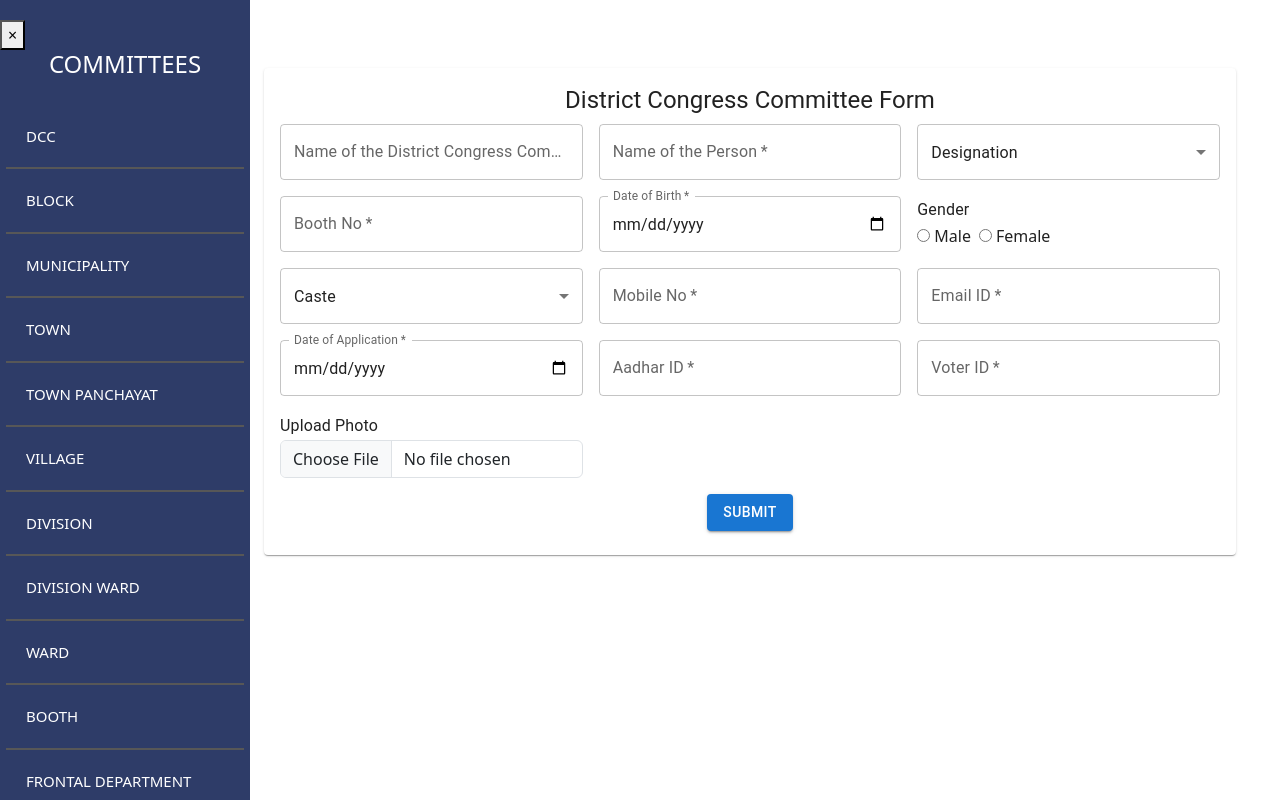
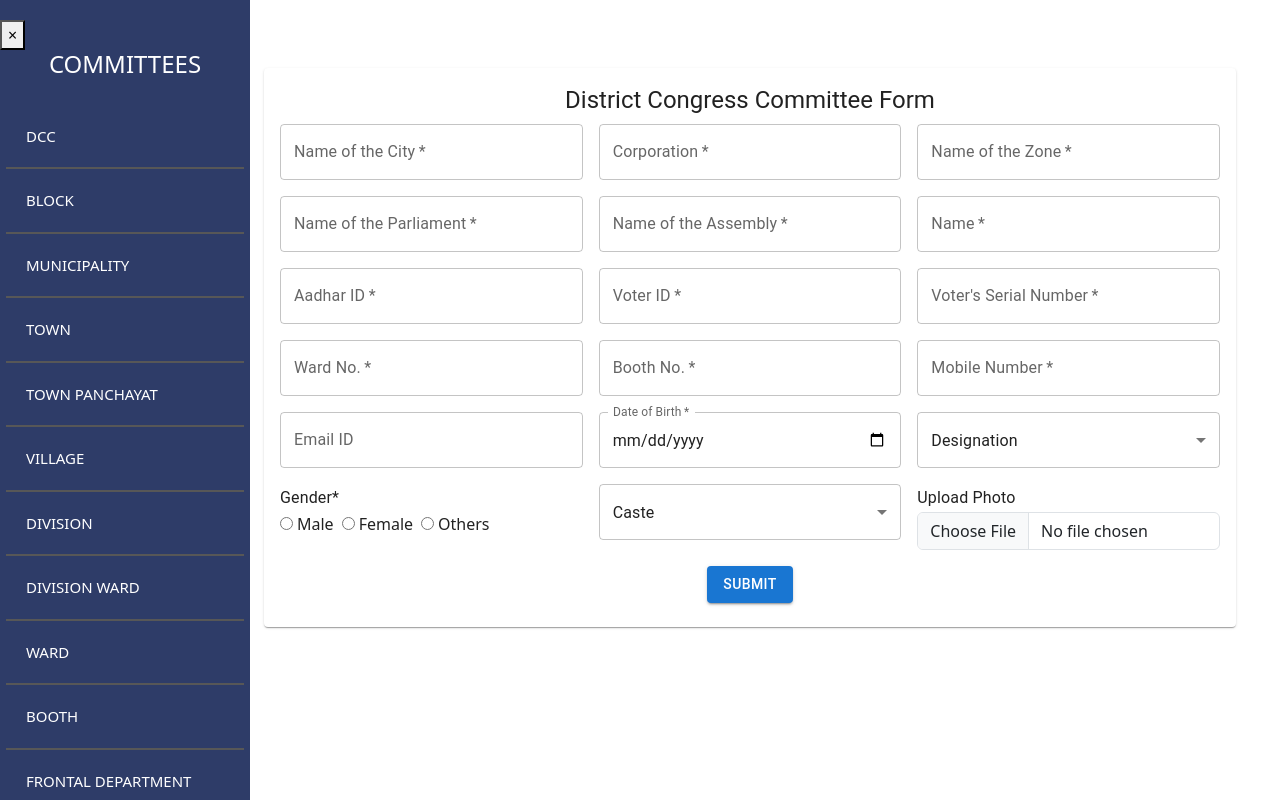
Before and after one commit to vijipadha/District-Congress-Committee, a React (Create React App) app: page / in a window 1280 px wide. Both pictures are taken after typing "name@example.com", "Sample123" into the empty fields and a click on the button "Login". Built offline with nearby package versions, Linux system fonts and the light colour scheme.

Commit message:
Updated DCC page and Masters link added in sideNav

```diff
--- a/src/DccPage.js
+++ b/src/DccPage.js
@@ -7,7 +7,7 @@ const theme = createTheme({
     },
   },
 });
-const  selectDesigConfig = {
+const selectDesigConfig = {
   label: "Designation",
   fullWidth: true,
   name: "designation",
@@ -20,9 +20,10 @@ const  selectDesigConfig = {
     { value: "General Secretary", label: "General Secretary" },
     { value: "Secretary", label: "Secretary" },
     { value: "Executive Member", label: "Executive Member" },
+    { value: "New Member Enroll", label: "New Member Enroll" },
   ],
 };
-const  selectCasteConfig = {
+const selectCasteConfig = {
   label: "Caste",
   fullWidth: true,
   name: "caste",
@@ -30,10 +31,14 @@ const  selectCasteConfig = {
   options: [
     { value: "Caste", label: "Caste" },
     { value: "General", label: "General" },
-    { value: "OBC", label: "OBC" },
+    { value: "BC", label: "BC" },
+    { value: "MBC", label: "MBC" },
+    { value: "BCM", label: "BCM" },
     { value: "SC", label: "SC" },
     { value: "ST", label: "ST" },
-    { value: "Minority", label: "Minority" },
+    { value: "DC", label: "DC" },
+    { value: "Others", label: "Others" },
+
 
   ],
 };
@@ -100,24 +105,73 @@ function DccPage() {
             </Typography>
             <form onSubmit={handleSubmit}>
               <div className="row g-3">
-                {/* Name of the District Congress Committee */}
+                {/* Name of the City */}
                 <div className="col-12 col-sm-6 col-md-6 col-lg-4">
                   <TextField
-                    label="Name of the District Congress Committee"
+                    label="Name of the City"
                     variant="outlined"
                     fullWidth
                     name="name"
-                    value={formData.name}
+                    value={formData.nameCity}
+                    onChange={handleChange}
+                    required
+                  />
+                </div>
+                {/* Corporation */}
+                <div className="col-12 col-sm-6 col-md-6 col-lg-4">
+                  <TextField
+                    label="Corporation"
+                    variant="outlined"
+                    fullWidth
+                    name="name"
+                    value={formData.Corporation}
+                    onChange={handleChange}
+                    required
+                  />
+                </div>
+                {/* Name of the Zone */}
+                <div className="col-12 col-sm-6 col-md-6 col-lg-4">
+                  <TextField
+                    label="Name of the Zone"
+                    variant="outlined"
+                    fullWidth
+                    name="name"
+                    value={formData.nameZone}
+                    onChange={handleChange}
+                    required
+                  />
+                </div>
+                {/* Name of the Parliament */}
+                <div className="col-12 col-sm-6 col-md-6 col-lg-4">
+                  <TextField
+                    label="Name of the Parliament"
+                    variant="outlined"
+                    fullWidth
+                    name="name"
+                    value={formData.nameParliament}
+                    onChange={handleChange}
+                    required
+                  />
+                </div>
+                {/* Name of the Assembly */}
+                <div className="col-12 col-sm-6 col-md-6 col-lg-4">
+                  <TextField
+                    label="Name of the Assembly"
+                    variant="outlined"
+                    fullWidth
+                    name="name"
+                    value={formData.nameAssembly}
                     onChange={handleChange}
                     required
                   />
                 </div>
 
 
-                {/* Name of the Person */}
+
+                {/* Name  */}
                 <div className="col-12 col-sm-6 col-md-6 col-lg-4">
                   <TextField
-                    label="Name of the Person"
+                    label="Name"
                     variant="outlined"
                     fullWidth
                     name="personName"
@@ -126,55 +180,90 @@ function DccPage() {
                     required
                   />
                 </div>
-
-                {/* Designation */}
+                {/* Aadhar ID  */}
                 <div className="col-12 col-sm-6 col-md-6 col-lg-4">
-                {/* <InputLabel id={`${selectConfig.name}-label`}>{selectConfig.label}</InputLabel> */}
-                <Select
-                fullWidth
-        labelId={`${selectDesigConfig.name}-label`}
-        name={selectDesigConfig.name}
-        value={designation} // Static binding to the local state
-        onChange={handleChangeSelect} // Static handler for local state update
-      >
-        {selectDesigConfig.options.map((option) => (
-          <MenuItem key={option.value} value={option.value}>
-            {option.label}
-          </MenuItem>
-        ))}
-     </Select>
-     </div>
-              {/*      <Select
-                    label="Designation"
+                  <TextField
+                    label="Aadhar ID"
+                    variant="outlined"
                     fullWidth
-                    name="designation"
-                    value={formData.designation}
+                    name="personName"
+                    value={formData.aadharId}
                     onChange={handleChange}
                     required
-                  >
-                    <MenuItem value="President">President</MenuItem>
-                    <MenuItem value="Vice President">Vice President</MenuItem>
-                    <MenuItem value="Treasurer">Treasurer</MenuItem>
-                    <MenuItem value="General Secretary">General Secretary</MenuItem>
-                    <MenuItem value="Secretary">Secretary</MenuItem>
-                    <MenuItem value="Executive Member">Executive Member</MenuItem>
-                  </Select> */}
-
-
-                {/* Booth No */}
+                  />
+                </div>
+                {/* Voter ID  */}
                 <div className="col-12 col-sm-6 col-md-6 col-lg-4">
                   <TextField
-                    label="Booth No"
+                    label="Voter ID"
                     variant="outlined"
                     fullWidth
-                    name="boothNo"
-                    type="number"
+                    name="personName"
+                    value={formData.voterId}
+                    onChange={handleChange}
+                    required
+                  />
+                </div>
+                {/* Voter's Serial Number  */}
+                <div className="col-12 col-sm-6 col-md-6 col-lg-4">
+                  <TextField
+                    label="Voter's Serial Number"
+                    variant="outlined"
+                    fullWidth
+                    name="personName"
+                    value={formData.voterSno}
+                    onChange={handleChange}
+                    required
+                  />
+                </div>
+                {/* Ward Number  */}
+                <div className="col-12 col-sm-6 col-md-6 col-lg-4">
+                  <TextField
+                    label="Ward No."
+                    variant="outlined"
+                    fullWidth
+                    name="personName"
+                    value={formData.wardNo}
+                    onChange={handleChange}
+                    required
+                  />
+                </div>
+                {/* Booth Number  */}
+                <div className="col-12 col-sm-6 col-md-6 col-lg-4">
+                  <TextField
+                    label="Booth No."
+                    variant="outlined"
+                    fullWidth
+                    name="personName"
                     value={formData.boothNo}
                     onChange={handleChange}
                     required
                   />
                 </div>
+                {/* Mobile Number  */}
+                <div className="col-12 col-sm-6 col-md-6 col-lg-4">
+                  <TextField
+                    label="Mobile Number"
+                    variant="outlined"
+                    fullWidth
+                    name="personName"
+                    value={formData.mobileNo}
+                    onChange={handleChange}
+                    required
+                  />
+                </div>
+                {/* Email ID  */}
+                <div className="col-12 col-sm-6 col-md-6 col-lg-4">
+                  <TextField
+                    label="Email ID"
+                    variant="outlined"
+                    fullWidth
+                    name="personName"
+                    value={formData.email}
+                    onChange={handleChange}
 
+                  />
+                </div>
                 {/* Date of Birth */}
                 <div className="col-12 col-sm-6 col-md-6 col-lg-4">
                   <TextField
@@ -192,9 +281,33 @@ function DccPage() {
                   />
                 </div>
 
+
+
+
+
+
+                {/* Designation */}
+                <div className="col-12 col-sm-6 col-md-6 col-lg-4">
+                  {/* <InputLabel id={`${selectConfig.name}-label`}>{selectConfig.label}</InputLabel> */}
+
+                  <Select
+                    fullWidth
+                    labelId={`${selectDesigConfig.name}-label`}
+                    name={selectDesigConfig.name}
+                    value={designation} // Static binding to the local state
+                    onChange={handleChangeSelect} // Static handler for local state update
+                    required
+                  >
+                    {selectDesigConfig.options.map((option) => (
+                      <MenuItem key={option.value} value={option.value}>
+                        {option.label}
+                      </MenuItem>
+                    ))}
+                  </Select>
+                </div>
                 {/* Gender (Radio Buttons) */}
                 <div className="col-12 col-sm-6 col-md-6 col-lg-4">
-                  <Typography variant="subtitle1">Gender</Typography>
+                  <Typography variant="subtitle1">Gender<span>*</span></Typography>
                   <div className="d-flex justify-content-start">
                     <label className="me-2">
                       <input
@@ -203,39 +316,74 @@ function DccPage() {
                         value="Male"
                         checked={formData.gender === 'Male'}
                         onChange={handleChange}
+                        required
                       />
                       <span className="ms-1">Male</span>
                     </label>
-                    <label>
+                    <label className="me-2">
                       <input
                         type="radio"
                         name="gender"
                         value="Female"
                         checked={formData.gender === 'Female'}
                         onChange={handleChange}
+                        required
                       />
                       <span className="ms-1">Female</span>
+                    </label>
+                    <label>
+                      <input
+                        type="radio"
+                        name="gender"
+                        value="Others"
+                        checked={formData.gender === 'Others'}
+                        onChange={handleChange}
+                        required
+                      />
+                      <span className="ms-1">Others</span>
                     </label>
                   </div>
                 </div>
 
                 {/* Caste (Dropdown) */}
                 <div className="col-12 col-sm-6 col-md-6 col-lg-4">
-                <Select
-                fullWidth
-        labelId={`${selectCasteConfig.name}-label`}
-        name={selectCasteConfig.name}
-        value={caste} // Static binding to the local state
-        onChange={handleChangeSelect} // Static handler for local state update
-      >
-        {selectCasteConfig.options.map((option) => (
-          <MenuItem key={option.value} value={option.value}>
-            {option.label}
-          </MenuItem>
-        ))}
-     </Select>
-     </div>
-                  {/* <Select
+                  <Select
+                    fullWidth
+                    labelId={`${selectCasteConfig.name}-label`}
+                    name={selectCasteConfig.name}
+                    value={caste} // Static binding to the local state
+                    onChange={handleChangeSelect} // Static handler for local state update
+                  >
+                    {selectCasteConfig.options.map((option) => (
+                      <MenuItem key={option.value} value={option.value}>
+                        {option.label}
+                      </MenuItem>
+                    ))}
+                  </Select>
+                </div>
+                {/*      <Select
+                    label="Designation"
+                    fullWidth
+                    name="designation"
+                    value={formData.designation}
+                    onChange={handleChange}
+                    required
+                  >
+                    <MenuItem value="President">President</MenuItem>
+                    <MenuItem value="Vice President">Vice President</MenuItem>
+                    <MenuItem value="Treasurer">Treasurer</MenuItem>
+                    <MenuItem value="General Secretary">General Secretary</MenuItem>
+                    <MenuItem value="Secretary">Secretary</MenuItem>
+                    <MenuItem value="Executive Member">Executive Member</MenuItem>
+                  </Select> */}
+
+
+
+
+
+
+
+                {/* <Select
                     label="Caste"
                     fullWidth
                     name="caste"
@@ -251,81 +399,7 @@ function DccPage() {
                   </Select> */}
 
 
-                {/* Mobile No */}
-                <div className="col-12 col-sm-6 col-md-6 col-lg-4">
-                  <TextField
-                    label="Mobile No"
-                    variant="outlined"
-                    fullWidth
-                    name="mobileNo"
-                    value={formData.mobileNo}
-                    onChange={handleChange}
-                    required
-                    pattern="[0-9]{10}"
-                    maxLength="10"
-                    title="Please enter a 10-digit mobile number."
-                  />
-                </div>
 
-                {/* Email ID */}
-                <div className="col-12 col-sm-6 col-md-6 col-lg-4">
-                  <TextField
-                    label="Email ID"
-                    variant="outlined"
-                    fullWidth
-                    type="email"
-                    name="email"
-                    value={formData.email}
-                    onChange={handleChange}
-                    required
-                  />
-                </div>
-
-                {/* Date of Application */}
-                <div className="col-12 col-sm-6 col-md-6 col-lg-4">
-                  <TextField
-                    label="Date of Application"
-                    variant="outlined"
-                    fullWidth
-                    type="date"
-                    name="dateOfApplication"
-                    value={formData.dateOfApplication}
-                    onChange={handleChange}
-                    required
-                    InputLabelProps={{
-                      shrink: true,
-                    }}
-                  />
-                </div>
-
-                {/* Aadhar ID */}
-                <div className="col-12 col-sm-6 col-md-6 col-lg-4">
-                  <TextField
-                    label="Aadhar ID"
-                    variant="outlined"
-                    fullWidth
-                    name="aadharId"
-                    value={formData.aadharId}
-                    onChange={handleChange}
-                    required
-                    pattern="[0-9]{12}"
-                    maxLength="12"
-                    title="Aadhar ID must be 12 digits."
-                  />
-                </div>
-
-                {/* Voter ID */}
-                <div className="col-12 col-sm-6 col-md-6 col-lg-4">
-                  <TextField
-                    label="Voter ID"
-                    variant="outlined"
-                    fullWidth
-                    name="voterId"
-                    value={formData.voterId}
-                    onChange={handleChange}
-                    required
-                  />
-                </div>
 
                 {/* Photo Upload */}
                 <div className="col-12 col-sm-6 col-md-6 col-lg-4">
--- a/src/SideNav.js
+++ b/src/SideNav.js
@@ -30,6 +30,7 @@ function SideNav() {
         <li><Link to="/booth">BOOTH</Link></li>
         <li><Link to="/frontaldepartment">FRONTAL DEPARTMENT</Link></li>
         <li><Link to="/mandal">MANDAL</Link></li>
+        <li><Link to="/masters">MASTERS</Link></li>
       </ul>
     </div>
   );
```
